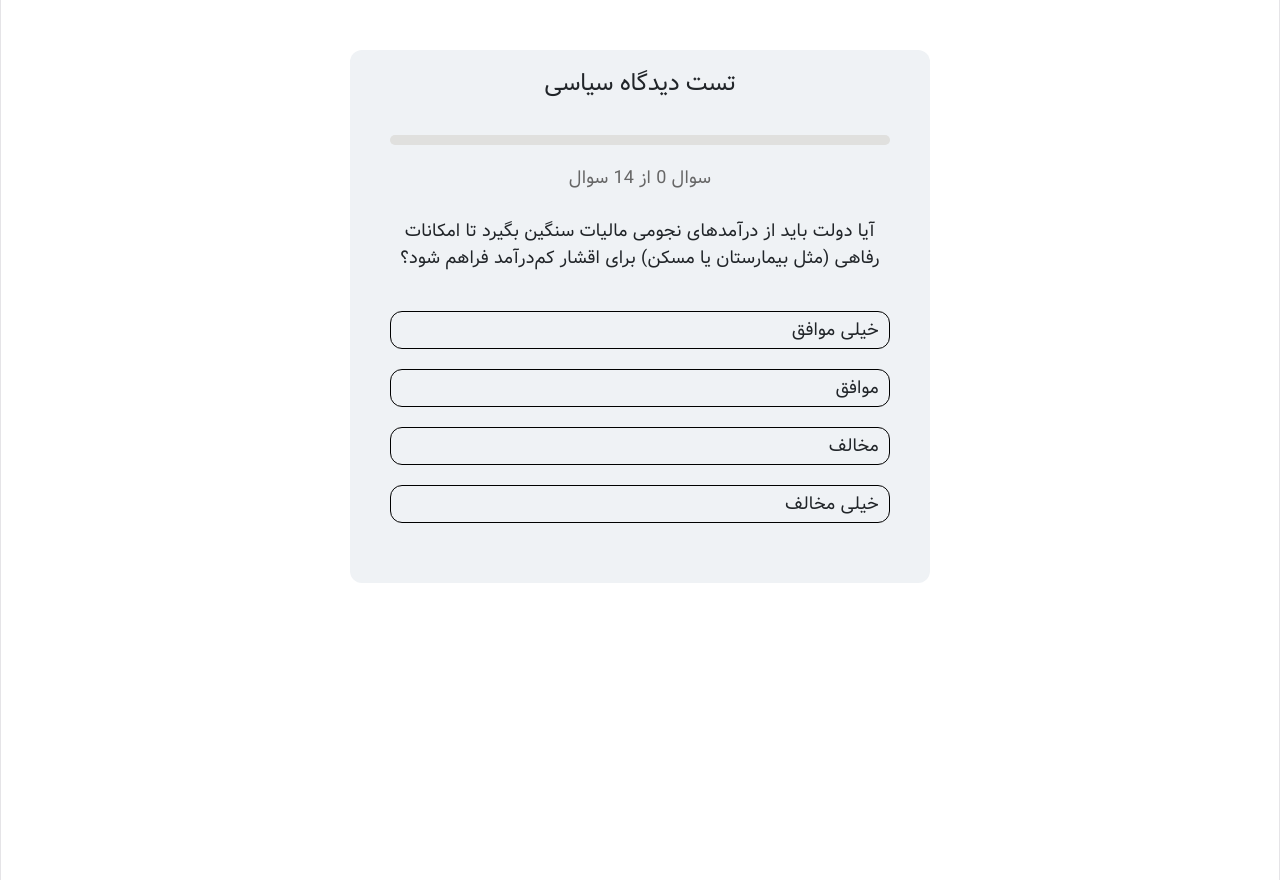
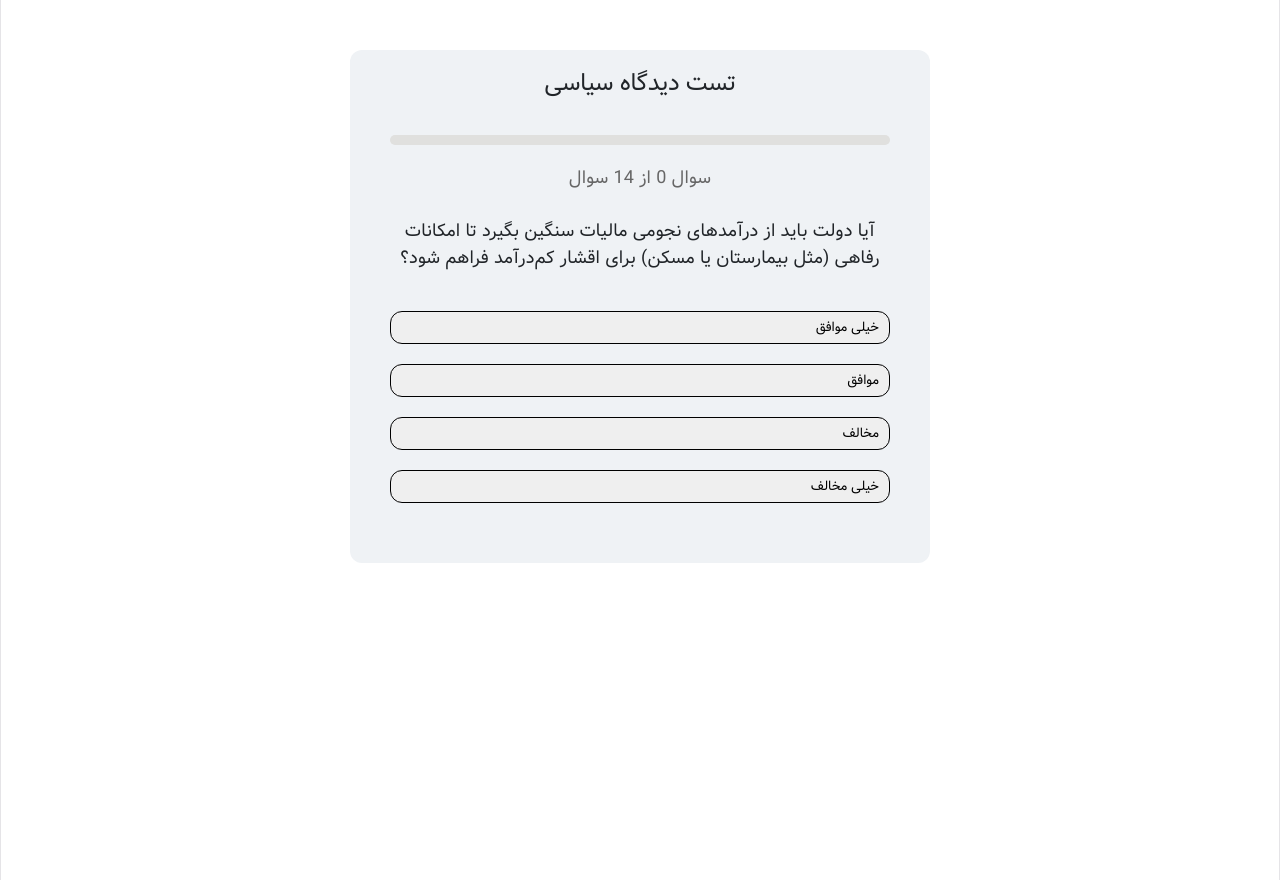
Before and after one commit to streaverson/politics_view, a React (Vite) app: page / in a window 1280 px wide. Built offline with nearby package versions, Linux system fonts and the light colour scheme; the HTML template or start-up script is replaced by a standard one.

Commit message:
some changes in elements and disabling hover on options commit

```diff
--- a/src/QuestionBox.css
+++ b/src/QuestionBox.css
@@ -48,7 +48,7 @@
   color: var(--main);
 }
 
-#optionsSection div {
+#optionsSection button {
   width: 100%;
   border: 1px solid black;
   border-radius: 12px;
@@ -56,9 +56,8 @@
   padding: 5px 10px;
 }
 
-#optionsSection div:hover {
+#optionsSection button:hover {
   cursor: pointer;
-  background-color: green;
 }
 
 .finishMessage {
--- a/src/components/QuestionBox.jsx
+++ b/src/components/QuestionBox.jsx
@@ -63,10 +63,10 @@ export default function QuestionBox({ updatePosition, onFinish }) {
 
           <div id="question">{questions[currentQuestionIndex]?.question}</div>
           <div id="optionsSection">
-            <div onClick={() => handleClick(1)}>خیلی موافق</div>
-            <div onClick={() => handleClick(0.5)}>موافق</div>
-            <div onClick={() => handleClick(-0.5)}>مخالف</div>
-            <div onClick={() => handleClick(-1)}>خیلی مخالف</div>
+            <button onClick={() => handleClick(1)}>خیلی موافق</button>
+            <button onClick={() => handleClick(0.5)}>موافق</button>
+            <button onClick={() => handleClick(-0.5)}>مخالف</button>
+            <button onClick={() => handleClick(-1)}>خیلی مخالف</button>
           </div>
         </div>
       )}
--- a/src/components/SimpleChart.jsx
+++ b/src/components/SimpleChart.jsx
@@ -122,7 +122,7 @@ const PoliticalCompass = ({ userPosition = { x: 0, y: 0 } }) => {
         style={{
           position: "fixed",
           bottom: 0,
-          backgroundColor: "#d7d7d7",
+          backgroundColor: "#e8e8e8",
           padding: "10px 0",
           color: "#1a1a1a",
           width: "100%",
```
